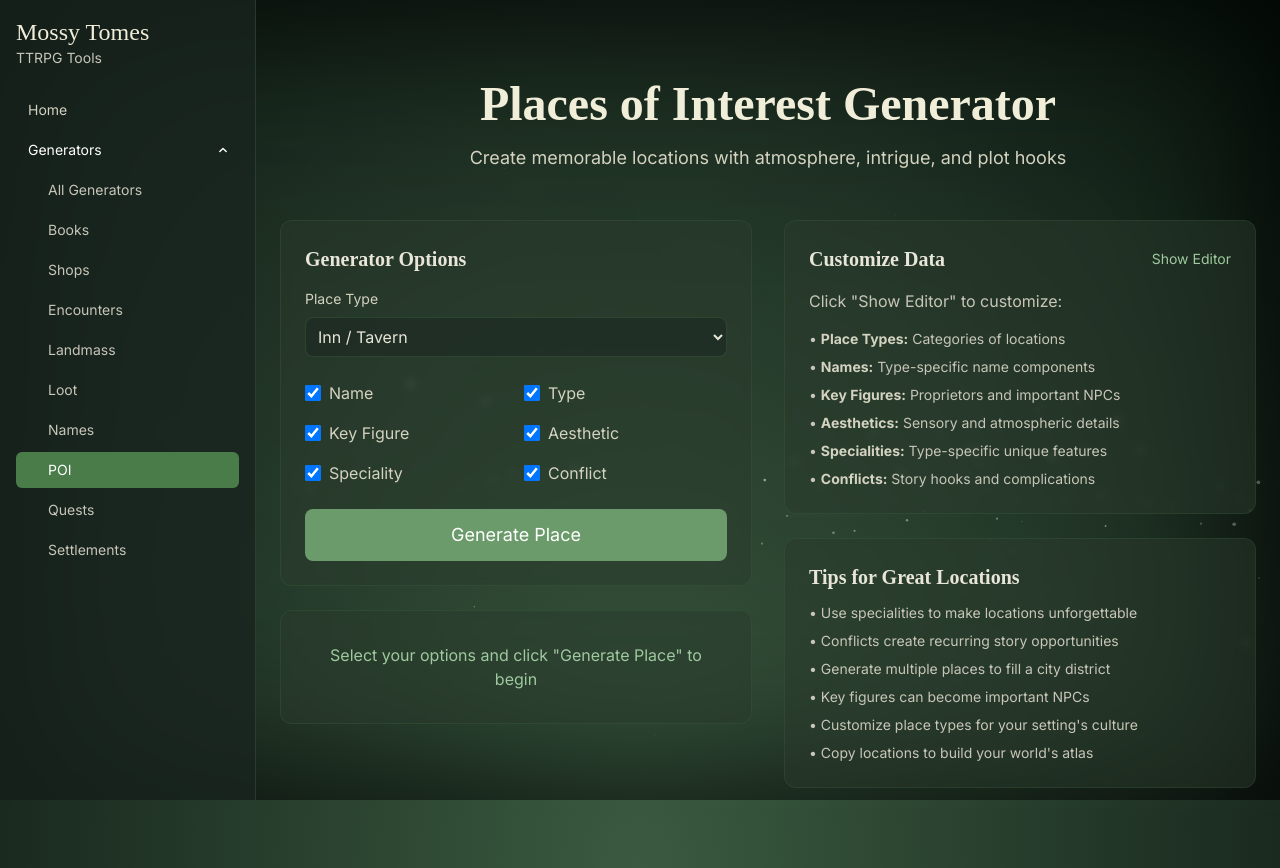
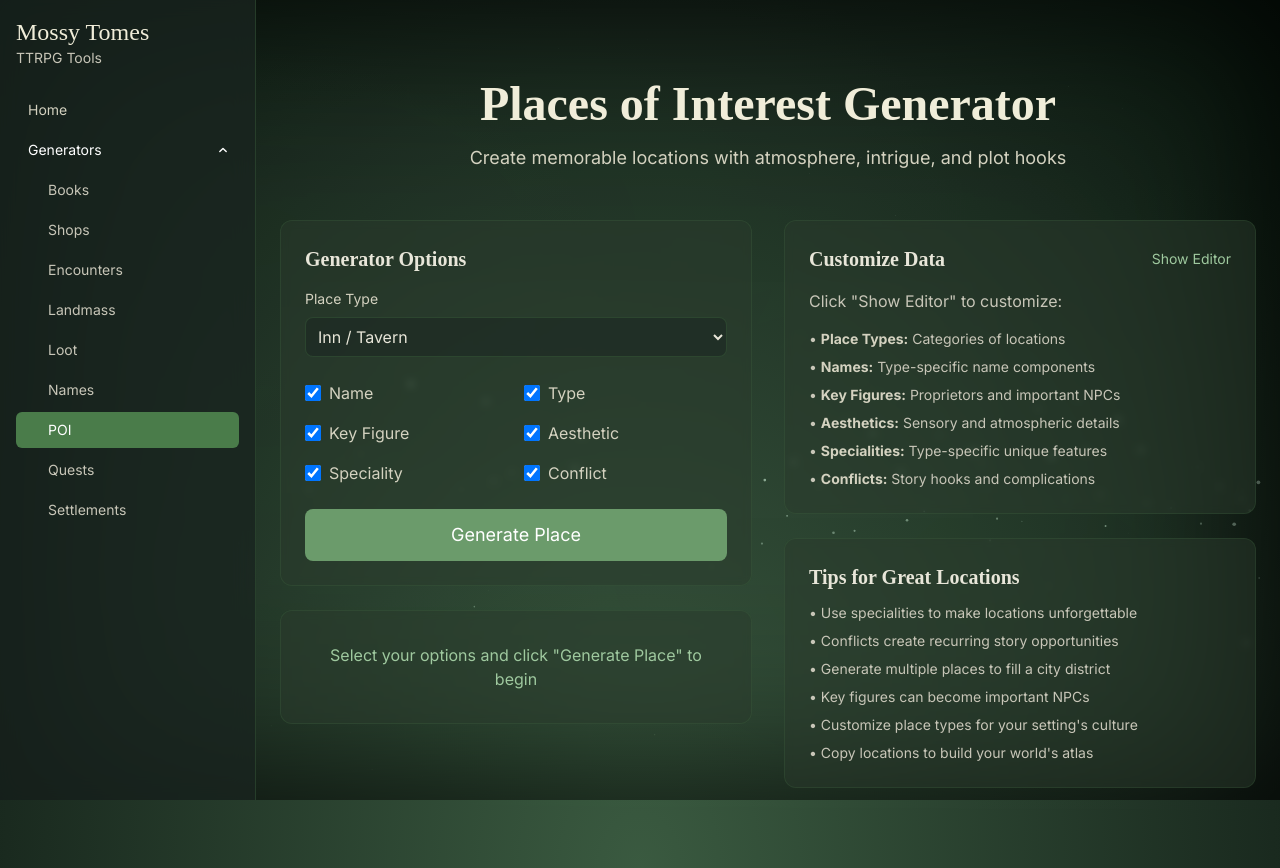
Before and after one commit to jakejars/mossy-tomes, a Next.js app: page /generators/poi in a window 1280 px wide. Built offline with nearby package versions, Linux system fonts and the light colour scheme.

Commit message:
removed redundant all generators tab on sidebar

```diff
--- a/components/Sidebar.tsx
+++ b/components/Sidebar.tsx
@@ -25,7 +25,6 @@ export default function Sidebar() {
   ];
 
   const generatorLinks = [
-    { href: '/generators', label: 'All Generators' },
     { href: '/generators/books', label: 'Books' },
     { href: '/generators/shops', label: 'Shops' },
     { href: '/generators/encounters', label: 'Encounters' },
```
